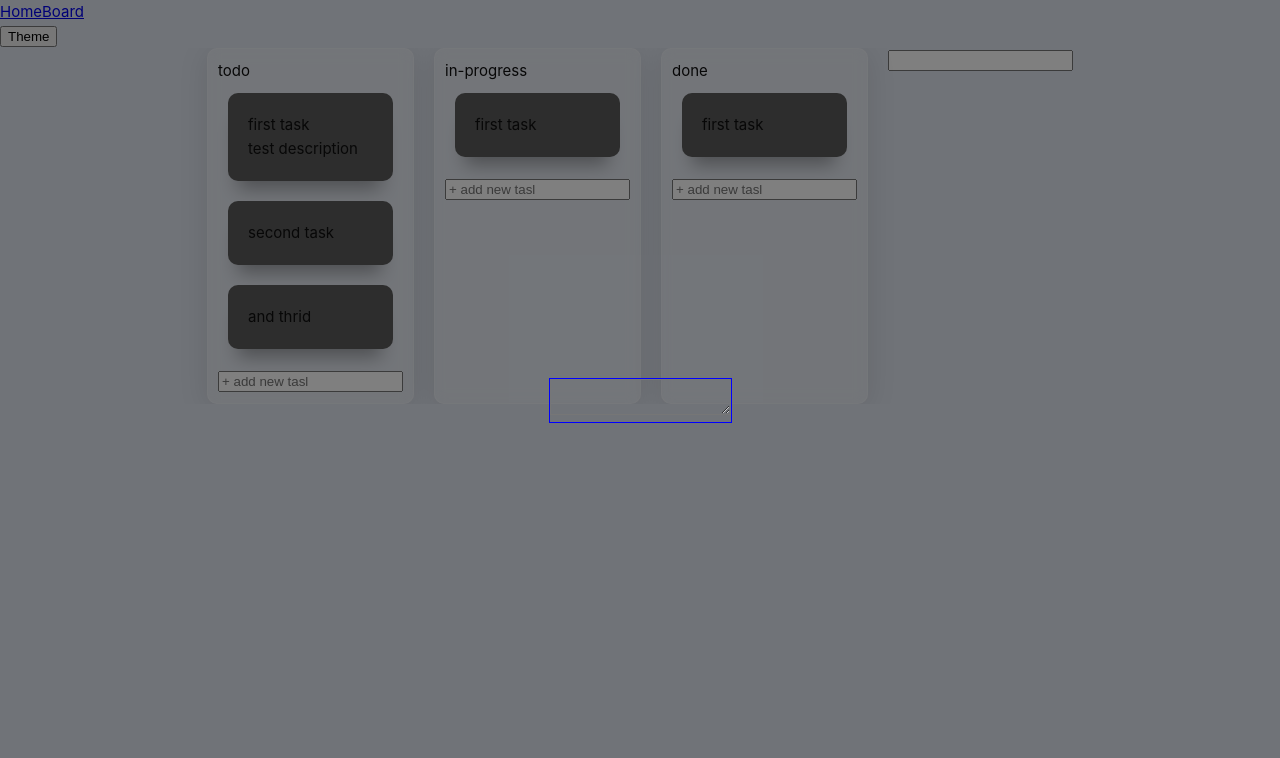
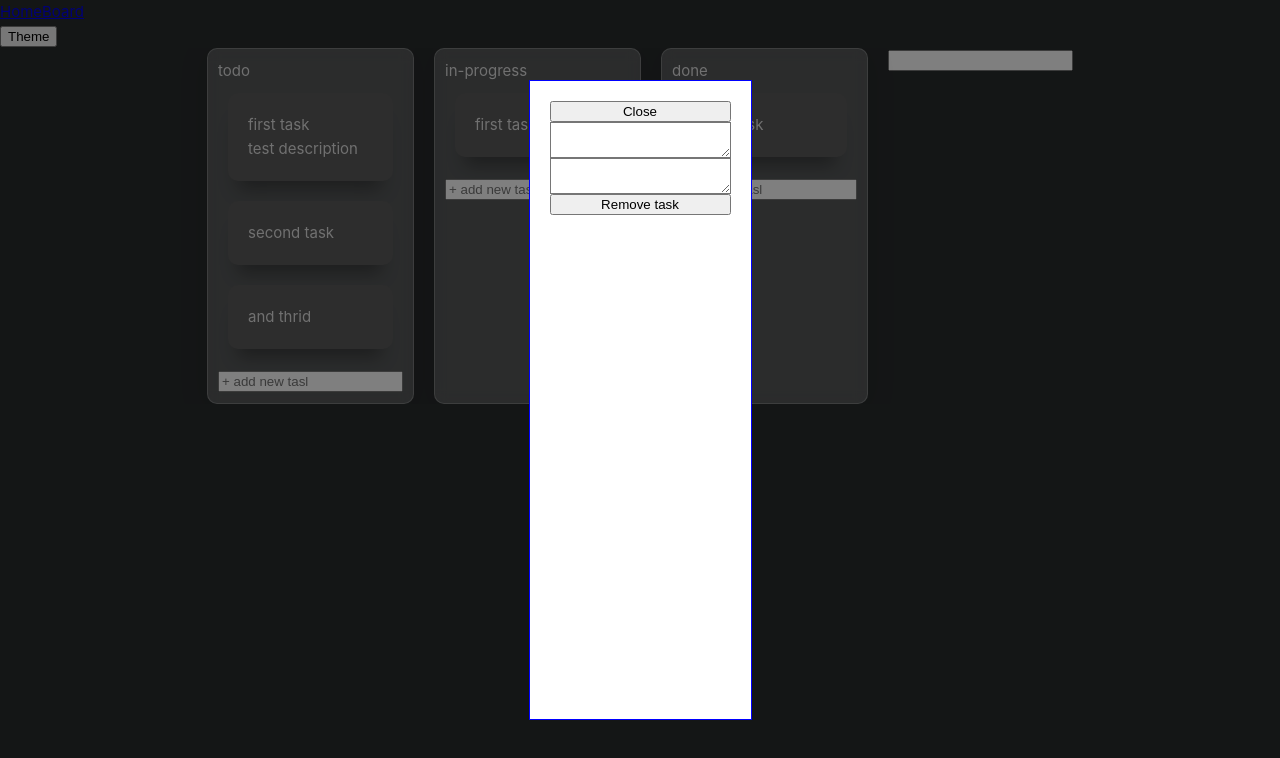
Before and after one commit to orlovse/Craboard, a Vue app: page /board/1/task/1 in a window 1280 px wide. Shown: the top 758 px of the page. Built offline with nearby package versions, Linux system fonts and the light colour scheme.

Commit message:
Add modal styles

```diff
--- a/src/App.vue
+++ b/src/App.vue
@@ -5,7 +5,7 @@ import { useUserStore } from "@/stores/user";
 
 const userStore = useUserStore();
 const { isDarkTheme } = storeToRefs(userStore);
-const { switchTheme } = userStore;
+const { switchThemeAction } = userStore;
 </script>
 
 <template>
@@ -18,7 +18,7 @@ const { switchTheme } = userStore;
         <RouterLink to="/">Home</RouterLink>
         <RouterLink to="/board/123">Board</RouterLink>
       </nav>
-      <button @click="switchTheme">Theme</button>
+      <button @click="switchThemeAction">Theme</button>
     </header>
 
     <RouterView />
--- a/src/components/BoardColumn.vue
+++ b/src/components/BoardColumn.vue
@@ -13,10 +13,10 @@ interface IProps {
 
 const boardStore = useBoardsStore();
 
-const { createTask } = boardStore;
+const { createTaskAction } = boardStore;
 
 const addNewTask = (e: any, tasks: any) => {
-  createTask(tasks, e?.target?.value);
+  createTaskAction(tasks, e?.target?.value);
   e.target.value = "";
 };
 
--- a/src/composables/useMoveTaskOrColumn.ts
+++ b/src/composables/useMoveTaskOrColumn.ts
@@ -16,11 +16,7 @@ export const useMoveTaskOrColumn = (props: UseMoveTaskOrColumnType) => {
   const boardStore = useBoardsStore();
   const route = useRoute();
 
-  const {
-    moveTask: moveTaskAction,
-    moveColumn: moveColumnAction,
-    getBoardById,
-  } = boardStore;
+  const { moveTaskAction, moveColumnAction, getBoardById } = boardStore;
 
   const boardId = computed(() => {
     return route.params.boardId as string;
--- a/src/stores/boards.ts
+++ b/src/stores/boards.ts
@@ -56,6 +56,8 @@ export type TaskType = {
   userAssigned: null;
 };
 
+export type TaskKeyType = keyof TaskType;
+
 export type ColumnType = {
   name: string;
   tasks: TaskType[];
@@ -94,14 +96,14 @@ export const useBoardsStore = defineStore({
     },
   },
   actions: {
-    getBoardsList() {
+    getBoardsListAction() {
       return [
         { boadrId: "1111", boardName: "First Board" },
         { boadrId: "2222", boardName: "Second Board" },
         { boadrId: "3333", boardName: "Third Board" },
       ];
     },
-    getBoard() {
+    getBoardAction() {
       this.loading = true;
 
       const boardId = router.currentRoute.value.params.boardId as string;
@@ -118,7 +120,7 @@ export const useBoardsStore = defineStore({
         this.loading = false;
       }, 1000);
     },
-    createTask(tasks: TaskType[], taskName: string) {
+    createTaskAction(tasks: TaskType[], taskName: string) {
       //server should return id
       const id = Math.random().toString(16).slice(2);
       tasks.push({
@@ -128,7 +130,7 @@ export const useBoardsStore = defineStore({
         userAssigned: null,
       });
     },
-    createColumn(name: string) {
+    createColumnAction(name: string) {
       //server should return id and after that need to store new column
       const boardId = router.currentRoute.value.params.boardId as string;
 
@@ -137,10 +139,15 @@ export const useBoardsStore = defineStore({
         tasks: [],
       });
     },
-    updateTask(tasks: TaskType[], task: TaskType) {
-      // task[key] = value;
+    updateTaskAction(task: TaskType, key: TaskKeyType, value: string) {
+      task[key] = value;
     },
-    moveTask(
+    removeTaskAction(taskId: string, taskColumn: ColumnType | null) {
+      taskColumn?.tasks.filter((task) => {
+        return task.id !== taskId;
+      });
+    },
+    moveTaskAction(
       fromTasks: TaskType[],
       toColumn: ColumnType,
       fromTaskIndex: number,
@@ -150,7 +157,7 @@ export const useBoardsStore = defineStore({
 
       toColumn.tasks.splice(toTaskIndex, 0, taskToMove);
     },
-    moveColumn(fromColumnIndex: number, toColumnIndex: number) {
+    moveColumnAction(fromColumnIndex: number, toColumnIndex: number) {
       const boardId = router.currentRoute.value.params.boardId as string;
 
       const columnList = this.getBoardById(boardId);
--- a/src/stores/user.ts
+++ b/src/stores/user.ts
@@ -15,7 +15,7 @@ type UserType = {
 
 type UserStateType = {
   user: UserType | null;
-  isDarkTheme: boolean;
+  isLocalDarkTheme: boolean;
 };
 
 export const useUserStore = defineStore({
@@ -23,16 +23,16 @@ export const useUserStore = defineStore({
   state: () =>
     ({
       user: null,
-      isDarkTheme: true,
+      isLocalDarkTheme: true,
     } as UserStateType),
   getters: {
     isAuthenticated: (state) => !!state.user,
-    isDarkTheme: (state) => state.user?.isDarkTheme || state.isDarkTheme,
+    isDarkTheme: (state) => state.user?.isDarkTheme || state.isLocalDarkTheme,
     isAdmin: (state) => state.user?.role === UserRole.admin,
   },
   actions: {
-    switchTheme() {
-      this.isDarkTheme = !this.isDarkTheme;
+    switchThemeAction() {
+      this.isLocalDarkTheme = !this.isLocalDarkTheme;
     },
   },
 });
--- a/src/views/BoardView.vue
+++ b/src/views/BoardView.vue
@@ -12,9 +12,9 @@ const router = useRouter();
 
 const newColumnName = ref("");
 
-const { createColumn, getBoardById, getBoard } = boardStore;
+const { createColumnAction, getBoardById, getBoardAction } = boardStore;
 
-getBoard();
+getBoardAction();
 
 const { loading } = storeToRefs(boardStore);
 
@@ -27,7 +27,7 @@ const selectedBoard = computed(() => {
 });
 
 const addNewColumn = () => {
-  createColumn(newColumnName.value);
+  createColumnAction(newColumnName.value);
 };
 
 const isTaskOpen = computed(() => {
--- a/src/views/TaskView.vue
+++ b/src/views/TaskView.vue
@@ -1,37 +1,75 @@
 <script setup lang="ts">
-import { useBoardsStore, type TaskType } from "@/stores/boards";
+import {
+  useBoardsStore,
+  type ColumnType,
+  type TaskKeyType,
+  type TaskType,
+} from "@/stores/boards";
 import { computed } from "@vue/reactivity";
-import { useRoute } from "vue-router";
+import { useRoute, useRouter } from "vue-router";
 
 const route = useRoute();
+const router = useRouter();
 const boardStore = useBoardsStore();
-const { getBoardById } = boardStore;
+const { getBoardById, removeTaskAction, updateTaskAction } = boardStore;
 
 const boardId = computed(() => {
   return route.params.boardId as string;
 });
 
 const taskId = computed(() => {
-  return route.params.taskId;
+  return route.params.taskId as string;
 });
 
 const board = getBoardById(boardId.value);
 
 let selectedTask: TaskType | null = null;
+let selectedColumn: ColumnType | null = null;
 
 board?.some((column) => {
-  column.tasks.some((task) => {
+  const isTaskColumn = column.tasks.some((task) => {
     if (task.id === taskId.value) {
-      selectedTask = task;
+      return (selectedTask = task);
     }
   });
+
+  if (isTaskColumn) {
+    selectedColumn = column;
+  }
 });
+
+const deleteTask = () => {
+  selectedTask = null;
+};
+
+const updateTask = (event: KeyboardEvent, key: TaskKeyType) => {
+  const target = event?.target as HTMLTextAreaElement;
+  const value = target?.value;
+
+  if (selectedTask && value) {
+    updateTaskAction(selectedTask, key, value);
+  }
+};
+
+const closeModal = () => {
+  router.go(-1);
+};
 </script>
 
 <template>
   <div class="task-view">
-    {{ selectedTask?.name }}
-    <textarea class="task-description" :value="selectedTask?.description" />
+    <button @click="closeModal">Close</button>
+    <textarea
+      class="task-description"
+      :value="selectedTask?.name"
+      @keyup.enter="updateTask($event, 'name')"
+    />
+    <textarea
+      class="task-description"
+      :value="selectedTask?.description"
+      @keyup.enter="updateTask($event, 'description')"
+    />
+    <button @click="deleteTask">Remove task</button>
   </div>
 </template>
 
@@ -39,6 +77,11 @@ board?.some((column) => {
 .task-view {
   max-width: 700px;
   border: 1px solid blue;
+  height: 80%;
+  background: white;
+  display: flex;
+  flex-direction: column;
+  padding: 20px;
 }
 
 .task-description {
```
